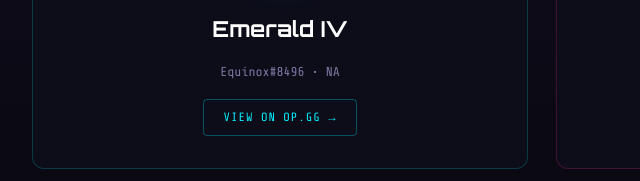
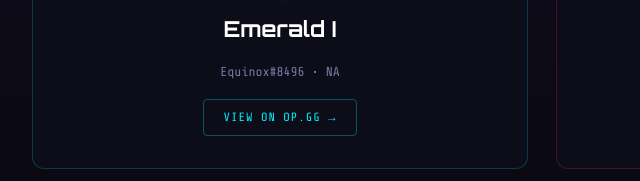
Before and after one commit to Equinox2005/resume-website, a plain HTML site: page index.html in a window 1280 px wide. Shown: the part 4140-4321 px from the top of the page, 98-738 px from the left. Drawn offline with nearby package versions, Linux system fonts and the light colour scheme.

Commit message:
Change rank from Emerald IV to Emerald I

```diff
--- a/index.html
+++ b/index.html
@@ -927,7 +927,7 @@
           <div class="rank-emblem">
             <img src="emerald.png" alt="Rank Emblem"/>
           </div>
-          <div class="rank-tier" id="lol-rank">Emerald IV</div>
+          <div class="rank-tier" id="lol-rank">Emerald I</div>
           <div class="rank-lp" id="lol-lp"></div>
         </div>
         <div class="game-ign">Equinox#8496 • NA</div>
```
